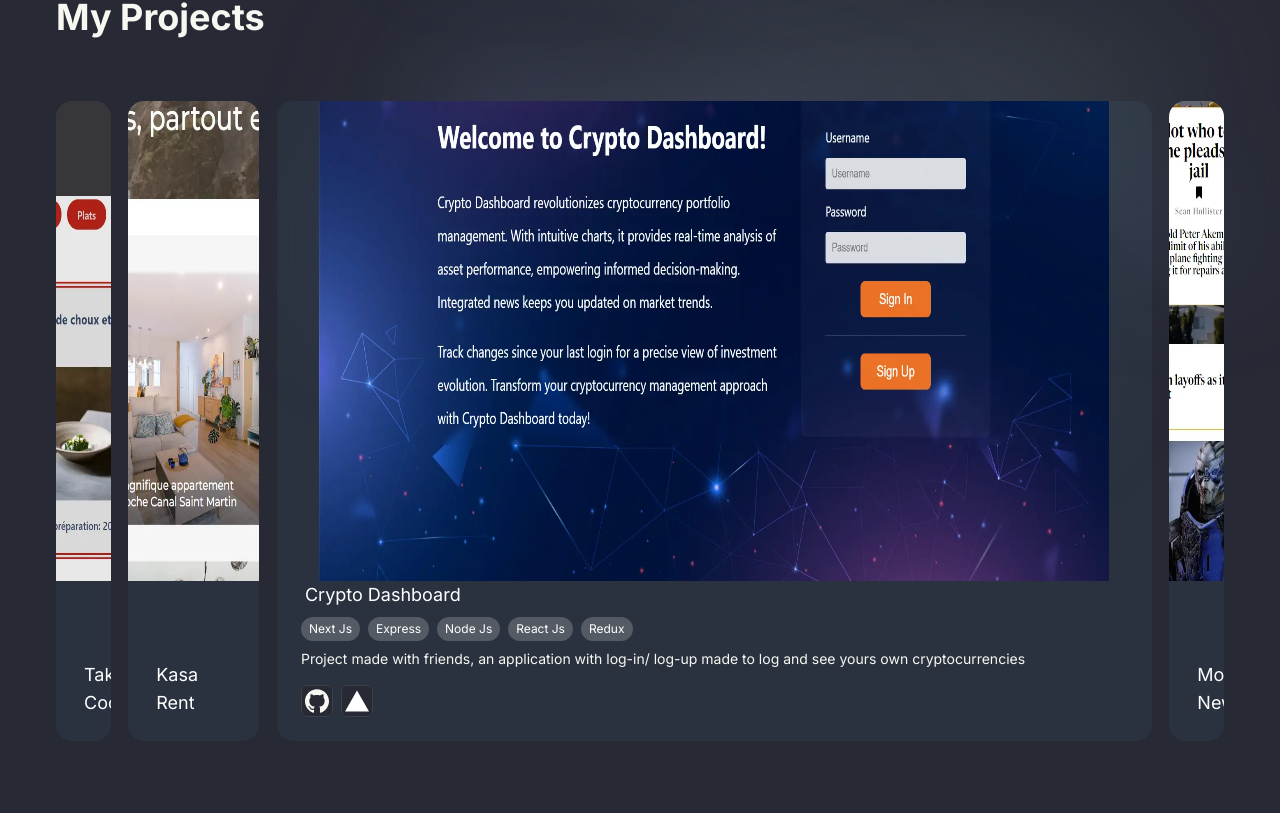
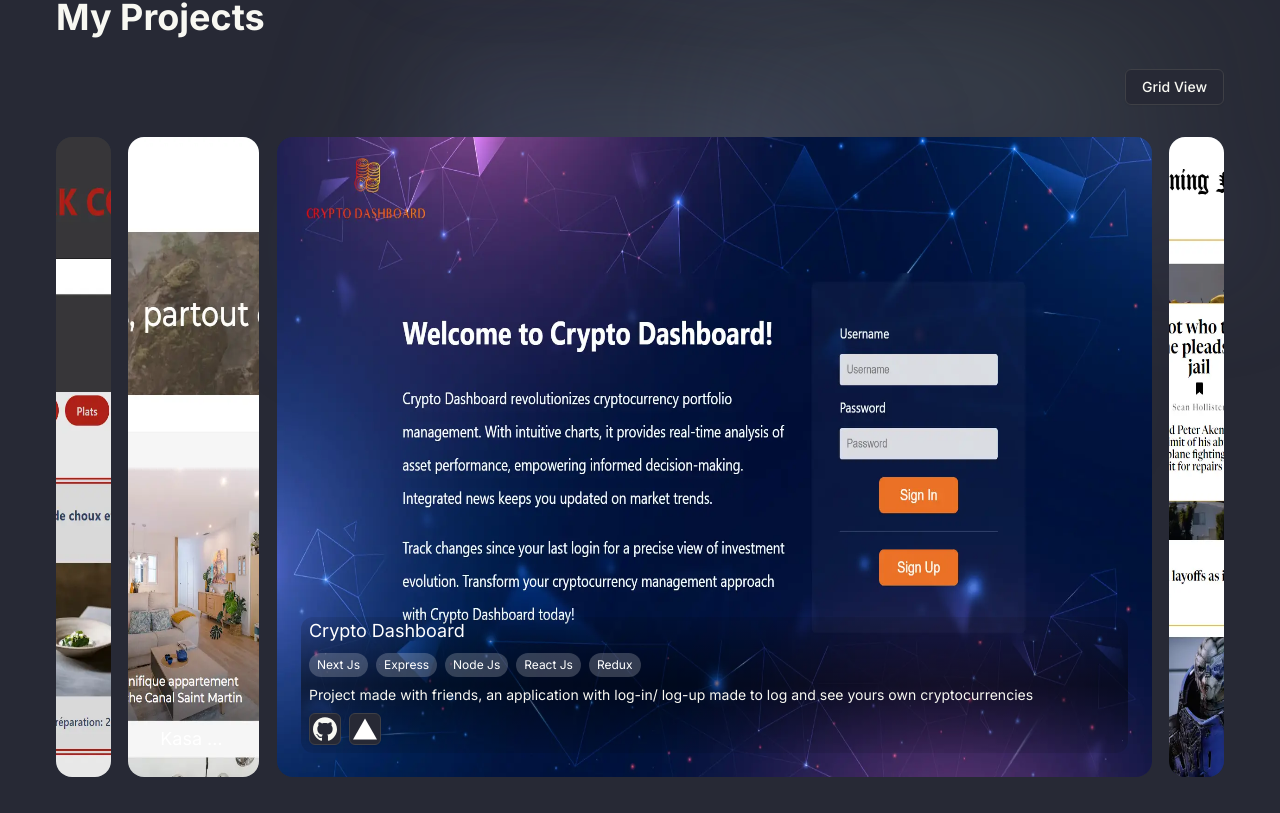
Before and after one commit to Retak18/Tak-Expo, a Next.js app in the folder tak-expo/: page / in a window 1280 px wide. Shown: the part 607-1420 px from the top of the page. Built offline with nearby package versions, Linux system fonts and the light colour scheme.

Commit message:
layout nickel

```diff
--- a/tak-expo/app/_landing/Work.tsx
+++ b/tak-expo/app/_landing/Work.tsx
@@ -42,7 +42,7 @@ const Work = () => {
       </h2>
 
       {/*----------------------------------- Mobile View - Grid Layout ------------------------------*/}
-      <div className="md:hidden grid grid-cols-1 gap-4">
+      {/* <div className="md:hidden grid grid-cols-1 gap-4">
         {Project.map((project) => (
           <div
             key={project.id}
@@ -93,16 +93,16 @@ const Work = () => {
             </div>
           </div>
         ))}
-      </div>
+      </div> */}
 
       {/*-------------------------------------- Desktop View  ------------------------------------*/}
 
-      <div className="flex justify-end mb-8">
+      <div className="hidden md:flex justify-end mb-8">
         <button
           onClick={() => setIsGridView(!isGridView)}
           className={cn(
             buttonVariants({ variant: "outline" }),
-            "transition-colors, md:hidden "
+            "transition-colors "
           )}
         >
           {isGridView ? "Carrousel View" : "Grid View"}
@@ -175,16 +175,15 @@ const Work = () => {
               aria-current={activeItem === index}
               className={`
                 relative md:w-[12%] md:first:w-[5%] md:last:w-[5%] md:[&[aria-current='true']]:w-[80%]
-                md:[transition:width_var(--transition,200ms_ease-in)]
+                md:[transition:width_var(--transition,400ms_ease-in-out)]
                 before:hidden md:before:block before:absolute before:bottom-0 before:left-[-10px] before:right-[-10px] before:top-0
                 [&:not(:hover),&:not(:first),&:not(:last)]:group-hover:w-[12%] hover:w-[20%]
               `}
             >
-
               <div className="relative h-full w-full overflow-hidden rounded-2xl bg-[#63c5e30f]">
                 <div className="absolute inset-0 flex flex-col justify-end p-6 rounded-xl"></div>
                 <img
-                  className="absolute left-1/2 top-1/2 h-full w-[790px] max-w-none -translate-x-1/2 -translate-y-3/4 object-fill"
+                  className="absolute left-1/2 top-1/2 h-full w-[890px] max-w-none -translate-x-1/2 -translate-y-1/2 object-fill"
                   src={project.image}
                   alt={project.title}
                 />
@@ -196,13 +195,24 @@ const Work = () => {
                       `}
                 />
                 <div
-                  className={`absolute inset-0 p-6 flex flex-col justify-end`}
+                  className={`absolute inset-0 p-6 flex flex-col justify-end `}
                 >
-                  <h3 className="text-lg text-white mx-1">{project.title}</h3>
+                  <div
+                    className={`
+                    rounded-xl
+                      ${
+                        activeItem === index
+                          ? "bg-gradient-to-t from-black/10 via-black/50 to-black/10"
+                          : "bg-transparent"
+                      }`}
+                  >
+                    <h3 className="text-lg text-white mx-2 truncate">
+                      {project.title}
+                    </h3>
 
                     {activeItem === index && (
                       <>
-                      <div className="flex flex-wrap gap-2 mt-2">
+                        <div className="flex flex-wrap gap-2 mt-2 ml-2">
                           {project.technologies.map((tech, i) => (
                             <span
                               key={i}
@@ -212,10 +222,15 @@ const Work = () => {
                             </span>
                           ))}
                         </div>
-                      <p className="text-sm mt-2">{project.description}</p>
-                      <div className="flex gap-2 mt-4">
+                        <p className="text-sm mt-2 ml-2">
+                          {project.description}
+                        </p>
+                        <div className="flex gap-2 m-2">
                           <a
-                          className={cn(buttonVariants({ variant: "outline" }), "h-8 w-8 p-0")}
+                            className={cn(
+                              buttonVariants({ variant: "outline" }),
+                              "h-8 w-8 p-0"
+                            )}
                             href={project.repoLink}
                             target="_blank"
                             rel="noopener noreferrer"
@@ -223,7 +238,10 @@ const Work = () => {
                             <GithubIcon size={14} className="text-foreground" />
                           </a>
                           <a
-                          className={cn(buttonVariants({ variant: "outline" }), "h-8 w-8 p-0")}
+                            className={cn(
+                              buttonVariants({ variant: "outline" }),
+                              "h-8 w-8 p-0"
+                            )}
                             href={project.verceLink}
                             target="_blank"
                             rel="noopener noreferrer"
@@ -233,6 +251,7 @@ const Work = () => {
                         </div>
                       </>
                     )}
+                  </div>
                 </div>
               </div>
             </li>
--- a/tak-expo/app/_landing/WorkClient.ts
+++ b/tak-expo/app/_landing/WorkClient.ts
@@ -36,7 +36,7 @@ export const Project = [
       id: 4,
       title: "Morning News",
       description:
-        "A news application where you can read the news and you can see the category of the news, also you can search for the news, make favorite and the contrary",
+        "A news application where you can read the news and you can see the category of the news, also you can search for which one you want, make favorite and the contrary",
       technologies: ["React Js", "Next Js", "Express", "Node Js",  "Redux"],
       demoLink: "#",
       repoLink: "#",
```
Lines whose indentation alone changed are shown as unchanged.
